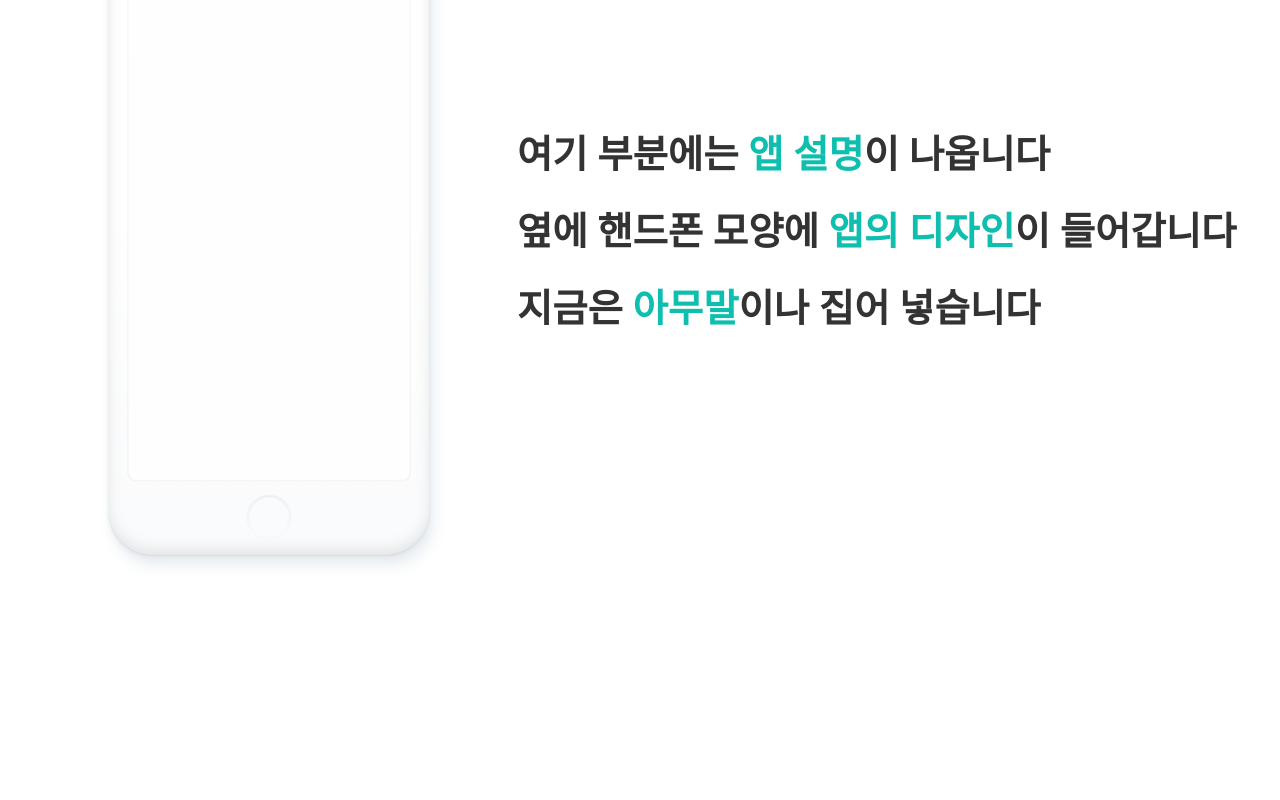
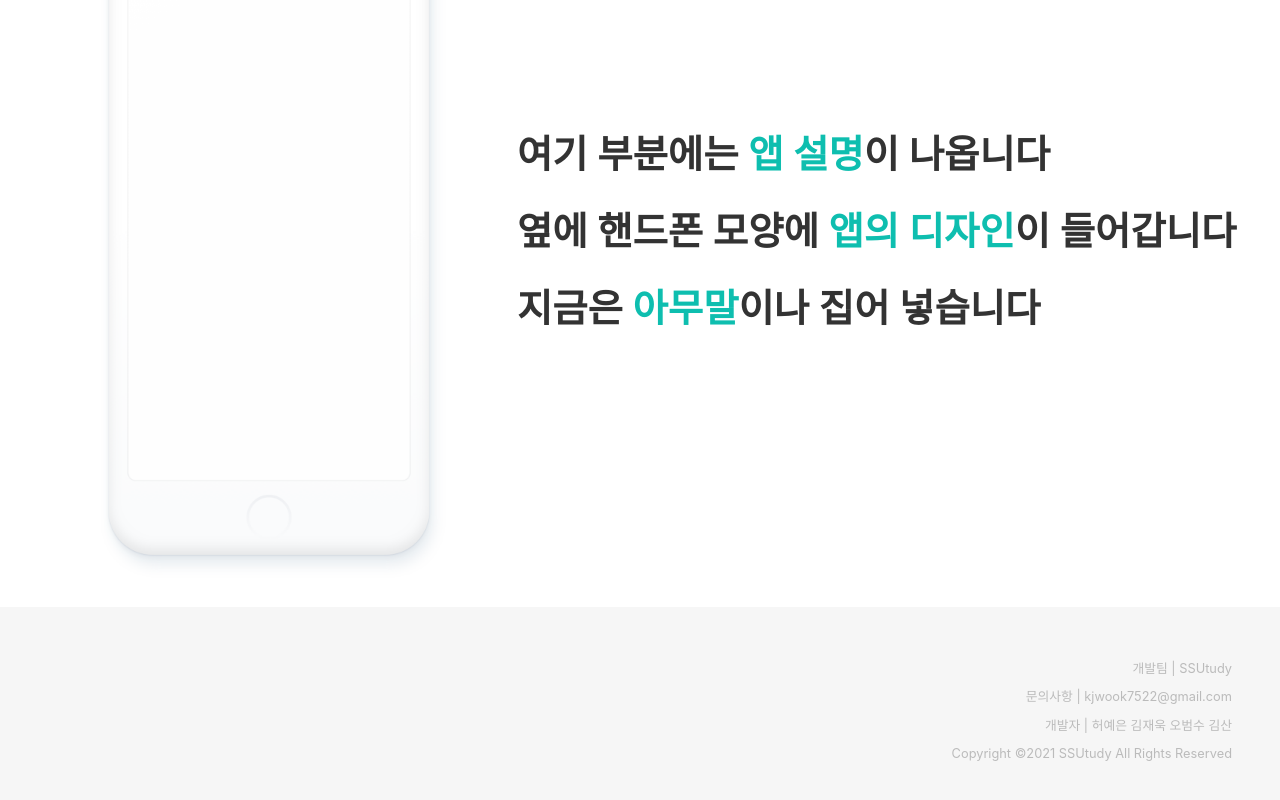
Before and after one commit to PaceMakerDev/Pace_Maker_Web, a Next.js app: page / in a window 1280 px wide. Shown: the part 1100-1900 px from the top of the page. Before the commit the page ends 1707 px from the top, so only its background shows below. Built offline with nearby package versions, Linux system fonts and the light colour scheme.

Commit message:
Add Footer organism to component

```diff
--- a/src/Layouts/HeaderLayout/HeaderLayout.tsx
+++ b/src/Layouts/HeaderLayout/HeaderLayout.tsx
@@ -1,12 +1,13 @@
 import { StyledContent } from './HeaderLayout.styled';
 import Header from 'components/organisms/Header/Header';
+import Footer from 'components/organisms/Footer/Footer';
 
 const HeaderLayout: React.FC = ({ children }) => {
   return (
     <>
       <Header />
       <StyledContent>{children}</StyledContent>
-      {/* footer */}
+      <Footer />
     </>
   );
 };
--- /dev/null
+++ b/src/components/organisms/Footer/Footer.styled.ts
@@ -0,0 +1,13 @@
+import styled from 'styled-components';
+
+export const StyledFooter = styled.div`
+  padding: 3rem;
+  background-color: #f6f6f6;
+
+  p {
+    line-height: 2.2;
+    text-align: right;
+    font-size: 0.8rem;
+    color: #bbb;
+  }
+`;
--- /dev/null
+++ b/src/components/organisms/Footer/Footer.tsx
@@ -0,0 +1,14 @@
+import { StyledFooter } from './Footer.styled';
+
+const Footer: React.FC = () => {
+  return (
+    <StyledFooter>
+      <p>개발팀 | SSUtudy</p>
+      <p>문의사항 | kjwook7522@gmail.com</p>
+      <p>개발자 | 허예은 김재욱 오범수 김산</p>
+      <p>Copyright &copy;2021 SSUtudy All Rights Reserved</p>{' '}
+    </StyledFooter>
+  );
+};
+
+export default Footer;
```
